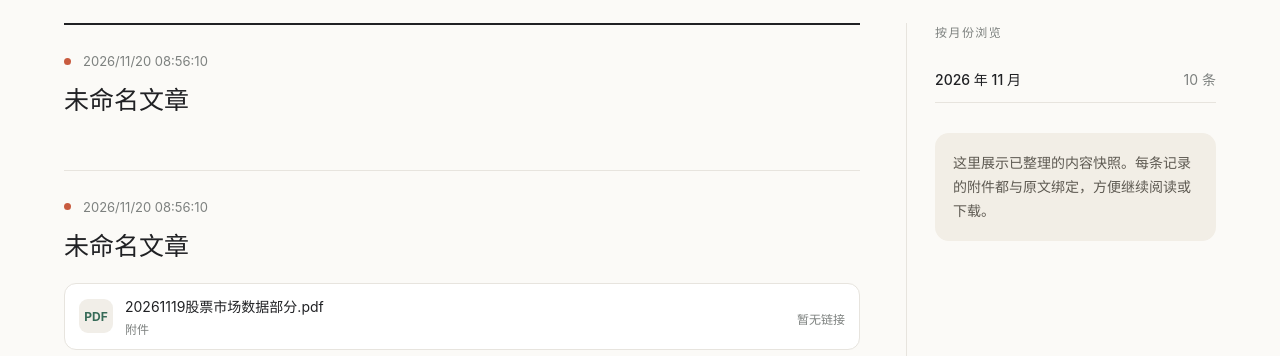
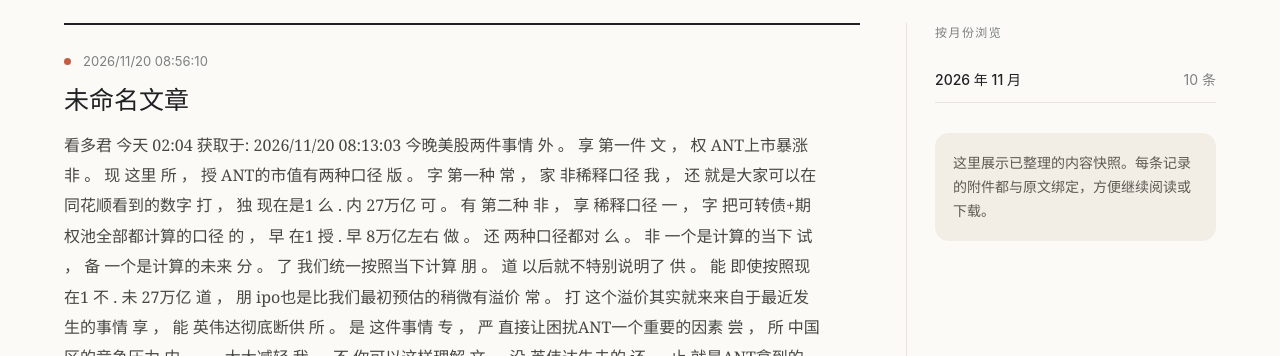
Before and after one commit to Halcyon137/dajia-content-sit, a website: page index.html in a window 1280 px wide. Shown: the part 383-739 px from the top of the page. Drawn offline with Linux system fonts and the light colour scheme.

Commit message:
Restore article text after filtering

```diff
--- a/index.html
+++ b/index.html
@@ -34,7 +34,7 @@
       {time:'11 月 15 日 18:30',title:'周末行业资料汇编',tag:'资料汇编',text:['本期整理人工智能、先进制造与新能源行业的重点信息，供后续研究查阅。'],files:[['行业资料汇编-第46期.zip','ZIP · 12.6 MB'],['重点公司清单.csv','CSV · 94 KB']]}
     ];
     function cleanText(v){const bad=/版权所有|侵权必究|请勿转发|转发必究|授权用户专享|未经授权禁止复制传播|防伪标识|内容已加密|请放弃转发|不要尝试挑战|我可以让你转发|如果一定要转发|这样做是不道德|严禁转发分享/;return String(v||'').split(/\\n+/).map(s=>s.trim()).filter(Boolean).filter(s=>!bad.test(s)).filter(s=>!/\\.(pdf|docx?|xlsx?|csv|zip|rar|txt|pptx?)(\\s|$)/i.test(s)).filter(s=>!/^(下载|查看|附件|文件)/.test(s)).filter(s=>!/^获取于\\s*:|^话题列表$|^展开全部$|^收起$/.test(s));}
-    let allItems=items, activeItems=items; function render(list){activeItems=list;document.querySelector('#feed').innerHTML=list.map(x=>{const lines=Array.isArray(x.text)?x.text.flatMap(cleanText):cleanText(x.text);const paragraphs=lines.length?[lines.join('')]:[];return `<article class="entry"><div class="entry-head"><div class="entry-meta"><span class="dot"></span><span>${x.time}</span></div></div><h3>${x.title}</h3>${paragraphs.map(t=>`<p>${t}</p>`).join('')}<div class="files">${x.files.map(f=>{const name=f[0]||f.name||'附件';const meta=f[1]||f.size||'附件';const href=f[2]||f.url||'';const ext=(name.split('.').pop()||'FILE').toUpperCase();return `<div class="file"><div class="file-icon">${ext.slice(0,4)}</div><div class="file-info"><div class="file-name">${name}</div><div class="file-meta">${meta}</div></div>${href?`<a class="download" href="${href}" target="_blank" rel="noopener">下载 / 阅读</a>`:'<span class="file-meta">附件链接不可用</span>'}</div>`}).join('')}</div></article>`}).join('')}
+    let allItems=items, activeItems=items; function render(list){activeItems=list;document.querySelector('#feed').innerHTML=list.map(x=>{const rawText=Array.isArray(x.text)?x.text.join("\\n"):String(x.text||"");const lines0=cleanText(rawText);const lines=lines0.length?lines0:[rawText.replace(/版权所有，侵权必究|请勿转发|转发必究|授权用户专享|未经授权禁止复制传播|防伪标识|内容已加密|如果一定要转发[^。！]*[。！]/g,"")];const paragraphs=lines.length?[lines.join("")]:[];return `<article class="entry"><div class="entry-head"><div class="entry-meta"><span class="dot"></span><span>${x.time}</span></div></div><h3>${x.title}</h3>${paragraphs.map(t=>`<p>${t}</p>`).join('')}<div class="files">${x.files.map(f=>{const name=f[0]||f.name||'附件';const meta=f[1]||f.size||'附件';const href=f[2]||f.url||'';const ext=(name.split('.').pop()||'FILE').toUpperCase();return `<div class="file"><div class="file-icon">${ext.slice(0,4)}</div><div class="file-info"><div class="file-name">${name}</div><div class="file-meta">${meta}</div></div>${href?`<a class="download" href="${href}" target="_blank" rel="noopener">下载 / 阅读</a>`:'<span class="file-meta">附件链接不可用</span>'}</div>`}).join('')}</div></article>`}).join('')}
     render(items);
     fetch('data.json').then(r=>r.ok?r.json():null).then(payload=>{
       const raw=Array.isArray(payload)?payload:payload?.items;
```
